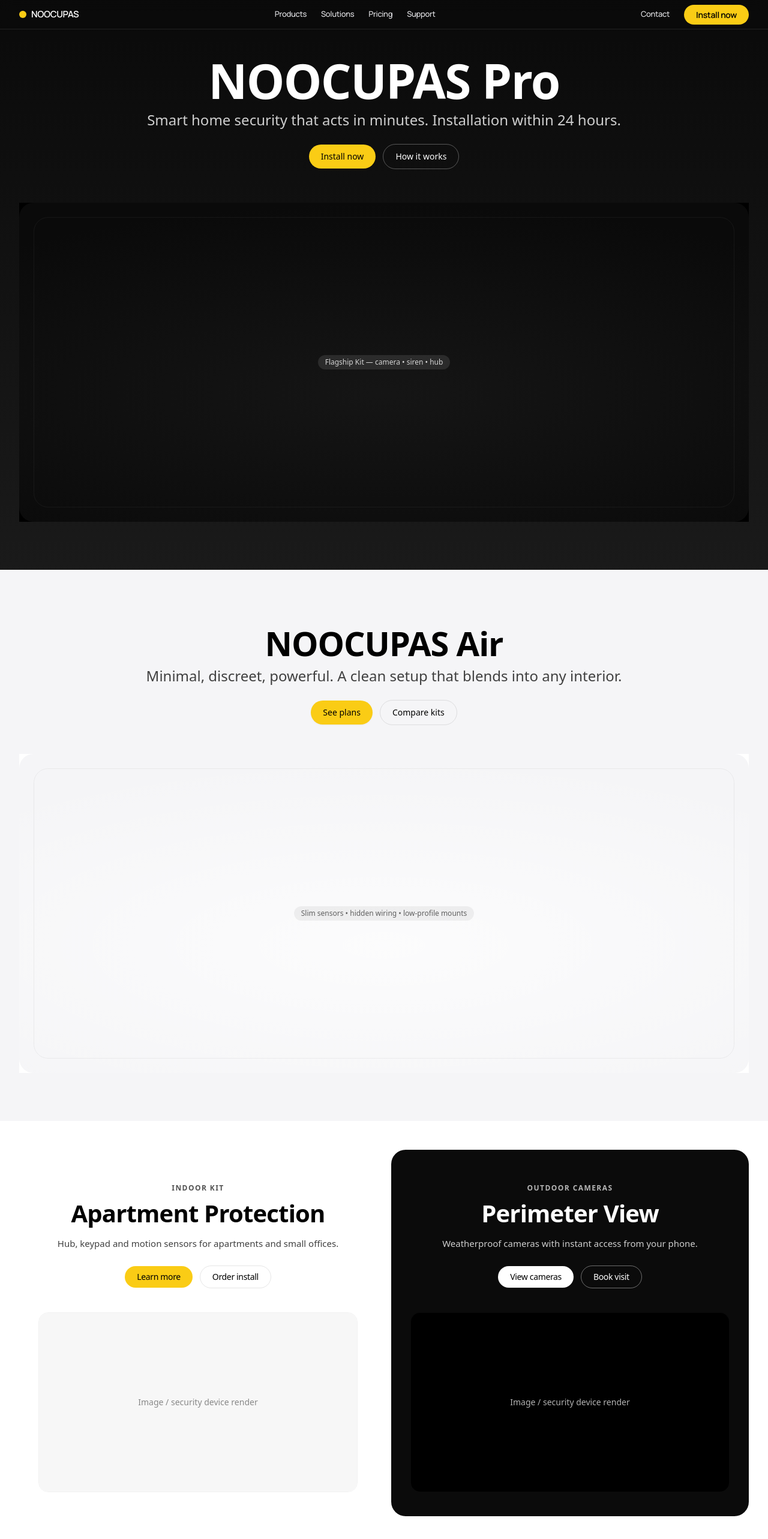
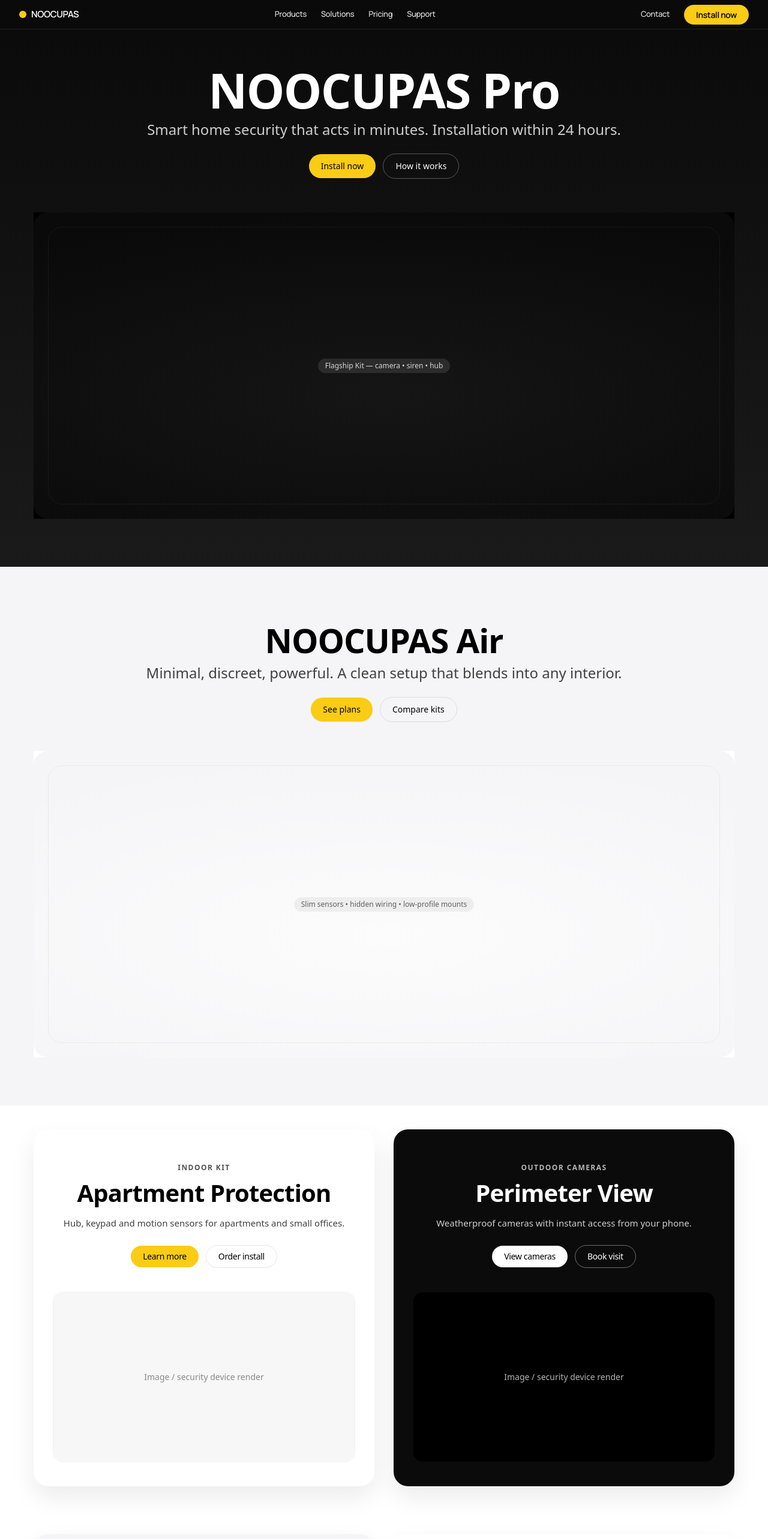
Before and after one commit to danylopechatkin/noocupas, a Next.js app: page / in a window 1280 px wide. Shown: the top 2566 px of the page at 60% size. Built offline with nearby package versions, Linux system fonts and the light colour scheme.

Commit message:
Update page.tsx

```diff
--- a/app/page.tsx
+++ b/app/page.tsx
@@ -85,8 +85,8 @@ const HeroDark: React.FC = () => (
     id="products"
     className="bg-gradient-to-b from-[#0a0a0a] to-[#1a1a1a] text-white"
   >
-    <Container className="max-w-[980px] px-4 md:px-6 text-center">
-      <div className="pt-20 pb-10 md:pt-24 md:pb-14">
+    <Container className="max-w-[980px] px-[24px] sm:px-[30px] md:px-[40px] lg:px-[56px] text-center">
+      <div className="pt-24 pb-10 md:pt-28 md:pb-14">
         <h1 className="text-[44px] md:text-[64px] lg:text-[80px] leading-[0.95] font-extrabold tracking-[-0.02em]">
           NOOCUPAS Pro
         </h1>
@@ -97,7 +97,7 @@ const HeroDark: React.FC = () => (
         <Buttons dark primaryLabel="Install now" secondaryLabel="How it works" />
       </div>
     </Container>
-    <Container className="max-w-[1380px] px-4 md:px-6 lg:px-8 pb-14 md:pb-20">
+    <Container className="max-w-[1400px] px-[24px] sm:px-[30px] md:px-[40px] lg:px-[56px] pb-10 md:pb-16 lg:pb-20">
       <VisualPlaceholder dark label="Flagship Kit — camera • siren • hub" />
     </Container>
   </section>
@@ -106,7 +106,7 @@ const HeroDark: React.FC = () => (
 // Section: Hero (light) — with anchor
 const HeroLight: React.FC = () => (
   <section id="solutions" className="bg-[#F5F5F7] text-black">
-    <Container className="max-w-[980px] px-4 md:px-6 text-center">
+    <Container className="max-w-[980px] px-[24px] sm:px-[30px] md:px-[40px] lg:px-[56px] text-center">
       <div className="pt-20 pb-8 md:pt-24 md:pb-12">
         <h2 className="text-[40px] md:text-[56px] leading-[0.95] font-bold tracking-[-0.02em]">
           NOOCUPAS Air
@@ -118,7 +118,7 @@ const HeroLight: React.FC = () => (
         <Buttons primaryLabel="See plans" secondaryLabel="Compare kits" />
       </div>
     </Container>
-    <Container className="max-w-[1380px] px-4 md:px-6 lg:px-8 pb-14 md:pb-20">
+    <Container className="max-w-[1400px] px-[24px] sm:px-[30px] md:px-[40px] lg:px-[56px] pb-10 md:pb-16 lg:pb-20">
       <VisualPlaceholder label="Slim sensors • hidden wiring • low-profile mounts" />
     </Container>
   </section>
@@ -144,15 +144,21 @@ const Tile: React.FC<{
   const isDark = theme === "dark";
   const isSoft = theme === "soft"; // soft gray
 
+  // фоны в духе Apple
   const bg =
     theme === "dark"
-      ? "bg-[#0B0B0B] text-white"
+      ? "bg-[#0B0B0B] text-white" // iPad Pro / dark promo
       : theme === "soft"
-      ? "bg-[#F5F5F7] text-black"
-      : "bg-white text-black";
+      ? "bg-[#F5F5F7] text-black" // Trade In / AirPods
+      : "bg-white text-black"; // белые промо-блоки
 
   return (
-    <div className={`relative overflow-hidden rounded-3xl ${bg}`}>
+    <div
+      className={`relative overflow-hidden rounded-3xl ${bg}
+        shadow-[0_18px_40px_rgba(0,0,0,0.08)]
+        hover:shadow-[0_24px_60px_rgba(0,0,0,0.12)]
+        transition-shadow duration-300`}
+    >
       <div className="flex h-full flex-col">
         {/* Верхняя текстовая часть как у Apple Watch карточек */}
         <div className="px-6 md:px-10 pt-10 md:pt-14 pb-6 text-center">
@@ -228,8 +234,16 @@ const Tile: React.FC<{
 
 // Rows of two tiles like Apple home page
 const TwoUpRow: React.FC<{ children: React.ReactNode }> = ({ children }) => (
-  <Container className="max-w-[1380px] px-4 md:px-6 lg:px-8">
-    <div className="grid grid-cols-1 md:grid-cols-2 gap-4 md:gap-6">
+  <Container
+    className="
+      max-w-[1400px]
+      px-[24px]          /* телефоны */
+      sm:px-[30px]       /* ~30px как ты просил */
+      md:px-[40px]
+      lg:px-[56px]       /* чуть шире на больших мониторах, как у Apple */
+    "
+  >
+    <div className="grid grid-cols-1 md:grid-cols-2 gap-4 md:gap-6 lg:gap-8">
       {children}
     </div>
   </Container>
@@ -239,7 +253,7 @@ const TwoUpRow: React.FC<{ children: React.ReactNode }> = ({ children }) => (
 // Footer + legal
 const Legal: React.FC = () => (
   <section className="bg-white">
-    <Container className="max-w-[1380px] px-4 md:px-6 lg:px-8">
+    <Container className="max-w-[1400px] px-[24px] sm:px-[30px] md:px-[40px] lg:px-[56px]">
       <div className="border-t border-neutral-200 pt-10 pb-6">
         <p className="text-xs leading-6 text-neutral-500">
           1. Installation time depends on location and availability. Same-day
@@ -258,7 +272,7 @@ const Legal: React.FC = () => (
 
 const Footer: React.FC = () => (
   <footer className="bg-[#F5F5F7] text-black">
-    <Container className="max-w-[1380px] px-4 md:px-6 lg:px-8">
+    <Container className="max-w-[1400px] px-[24px] sm:px-[30px] md:px-[40px] lg:px-[56px]">
       <div className="grid grid-cols-2 sm:grid-cols-3 md:grid-cols-4 gap-6 py-10">
         {[
           { h: "Products", i: ["Pro Kit", "Air Kit", "Cameras", "Sirens"] },
@@ -309,7 +323,7 @@ export default function Page() {
       <HeroLight />
 
       {/* Grid rows 1–3 (like Apple home pairs) */}
-      <section id="pricing" className="py-8 md:py-12">
+      <section id="pricing" className="py-8 md:py-10">
         <TwoUpRow>
           <Tile
             theme="light"
@@ -330,7 +344,7 @@ export default function Page() {
         </TwoUpRow>
       </section>
 
-      <section className="py-2 md:py-6">
+      <section className="py-8 md:py-10">
         <TwoUpRow>
           <Tile
             theme="soft"
@@ -351,7 +365,7 @@ export default function Page() {
         </TwoUpRow>
       </section>
 
-      <section id="support" className="py-2 md:py-6">
+      <section id="support" className="py-8 md:py-10">
         <TwoUpRow>
           <Tile
             theme="dark"
```
